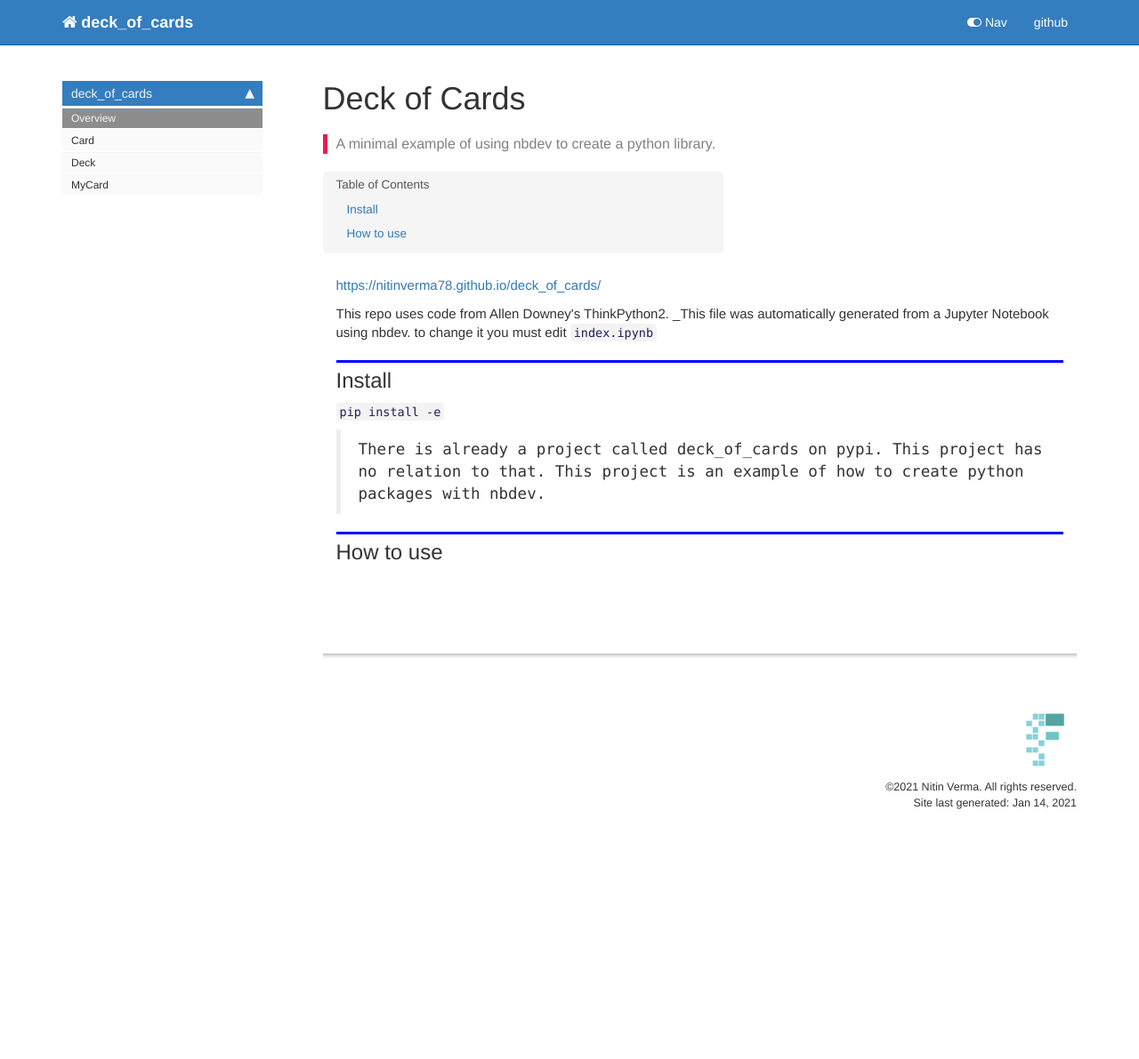
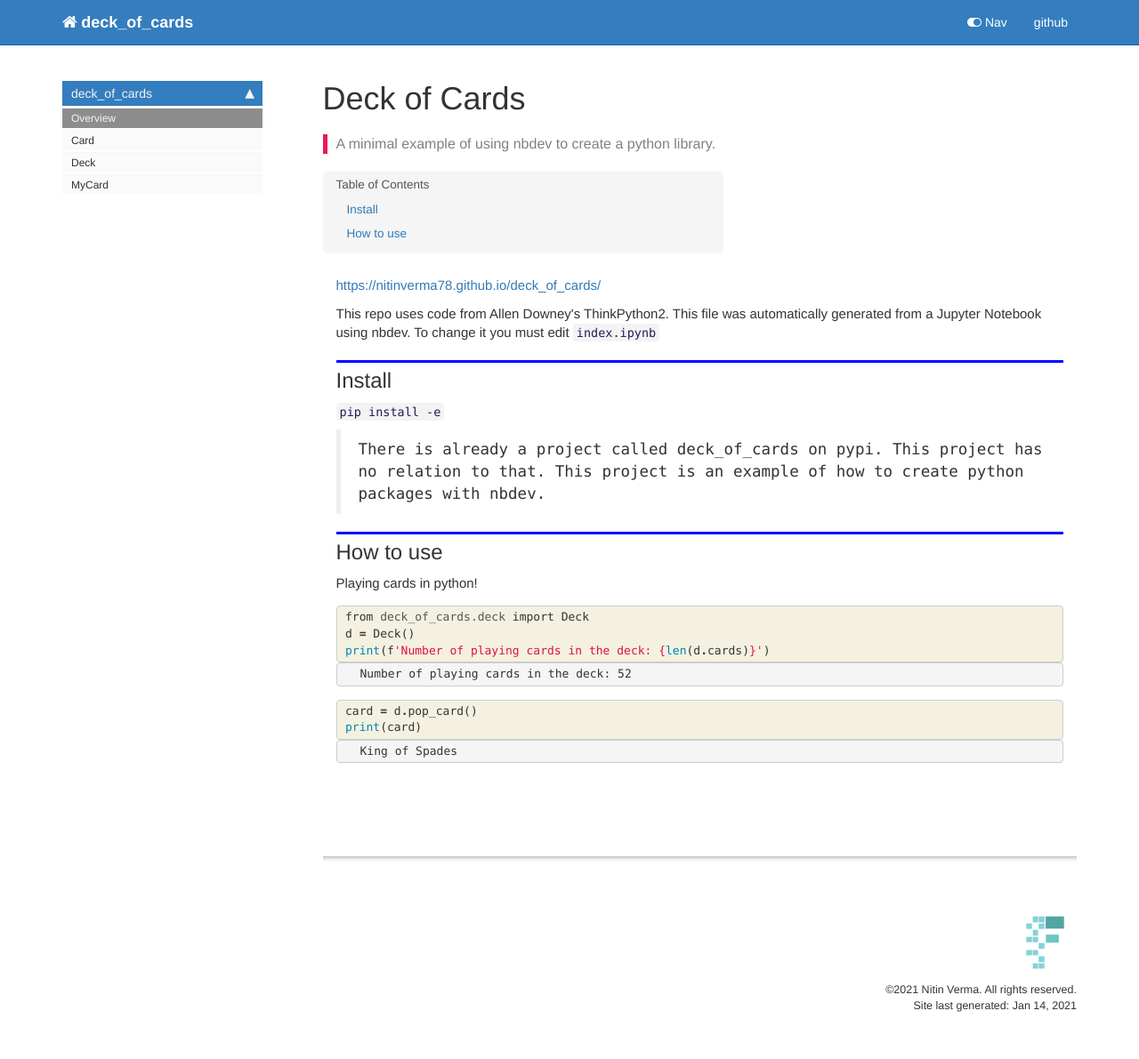
Before and after one commit to nitinverma78/deck_of_cards, a Jekyll site: the page built from docs/index.html, in a window 1280 px wide. Shown: the whole page at 89% size. Built offline with Jekyll 4.4.1, drawn with Linux system fonts in a browser that asks for light colours; nearby versions of some CDN libraries; comment, search, counter and statistics services are not loaded; before the commit the page ends 963 px from its top, so only the background shows below that.

Commit message:
with test

```diff
--- a/deck_of_cards/deck.py
+++ b/deck_of_cards/deck.py
@@ -38,7 +38,7 @@ class Deck:
     def remove_card(self, card):
         """Removes a card from the deck or raises exception if it is not there.
 
-        card: Card
+        card: MyCard
         """
         self.cards.remove(card)
 
--- a/docs/deck.html
+++ b/docs/deck.html
@@ -71,7 +71,7 @@ Attributes:
 
 <div class="cell border-box-sizing text_cell rendered"><div class="inner_cell">
 <div class="text_cell_render border-box-sizing rendered_html">
-<p>A Deck of cards is a collection of Card objects:. For example:</p>
+<p>A Deck of cards is a collection of <a href="/deck_of_cards/mycard#MyCard"><code>MyCard</code></a> objects:. For example:</p>
 
 </div>
 </div>
@@ -108,7 +108,7 @@ Attributes:
 <h4 id="Deck.remove_card" class="doc_header"><code>Deck.remove_card</code><a href="https://github.com/nitinverma78/deck_of_cards/tree/master/deck_of_cards/deck.py#L38" class="source_link" style="float:right">[source]</a></h4><blockquote><p><code>Deck.remove_card</code>(<strong><code>card</code></strong>)</p>
 </blockquote>
 <p>Removes a card from the deck or raises exception if it is not there.</p>
-<p>card: Card</p>
+<p>card: MyCard</p>
 
 </div>
 
--- a/docs/index.html
+++ b/docs/index.html
@@ -37,7 +37,7 @@ nb_path: "index.ipynb"
 </div>
 <div class="cell border-box-sizing text_cell rendered"><div class="inner_cell">
 <div class="text_cell_render border-box-sizing rendered_html">
-<p>This repo uses code from Allen Downey's ThinkPython2. _This file was automatically generated from a Jupyter Notebook using nbdev. to change it you must edit <code>index.ipynb</code></p>
+<p>This repo uses code from Allen Downey's ThinkPython2. This file was automatically generated from a Jupyter Notebook using nbdev. To change it you must edit <code>index.ipynb</code></p>
 
 </div>
 </div>
@@ -63,4 +63,76 @@ nb_path: "index.ipynb"
 </div>
 </div>
 </div>
+<div class="cell border-box-sizing text_cell rendered"><div class="inner_cell">
+<div class="text_cell_render border-box-sizing rendered_html">
+<p>Playing cards in python!</p>
+
 </div>
+</div>
+</div>
+    {% raw %}
+
+<div class="cell border-box-sizing code_cell rendered">
+<div class="input">
+
+<div class="inner_cell">
+    <div class="input_area">
+<div class=" highlight hl-ipython3"><pre><span></span><span class="kn">from</span> <span class="nn">deck_of_cards.deck</span> <span class="kn">import</span> <span class="n">Deck</span>
+<span class="n">d</span> <span class="o">=</span> <span class="n">Deck</span><span class="p">()</span>
+<span class="nb">print</span><span class="p">(</span><span class="sa">f</span><span class="s1">&#39;Number of playing cards in the deck: </span><span class="si">{</span><span class="nb">len</span><span class="p">(</span><span class="n">d</span><span class="o">.</span><span class="n">cards</span><span class="p">)</span><span class="si">}</span><span class="s1">&#39;</span><span class="p">)</span>
+</pre></div>
+
+    </div>
+</div>
+</div>
+
+<div class="output_wrapper">
+<div class="output">
+
+<div class="output_area">
+
+<div class="output_subarea output_stream output_stdout output_text">
+<pre>Number of playing cards in the deck: 52
+</pre>
+</div>
+</div>
+
+</div>
+</div>
+
+</div>
+    {% endraw %}
+
+    {% raw %}
+
+<div class="cell border-box-sizing code_cell rendered">
+<div class="input">
+
+<div class="inner_cell">
+    <div class="input_area">
+<div class=" highlight hl-ipython3"><pre><span></span><span class="n">card</span> <span class="o">=</span> <span class="n">d</span><span class="o">.</span><span class="n">pop_card</span><span class="p">()</span>
+<span class="nb">print</span><span class="p">(</span><span class="n">card</span><span class="p">)</span>
+</pre></div>
+
+    </div>
+</div>
+</div>
+
+<div class="output_wrapper">
+<div class="output">
+
+<div class="output_area">
+
+<div class="output_subarea output_stream output_stdout output_text">
+<pre>King of Spades
+</pre>
+</div>
+</div>
+
+</div>
+</div>
+
+</div>
+    {% endraw %}
+
+</div>
```
Also changed, not shown: README.md, 2 other files.
